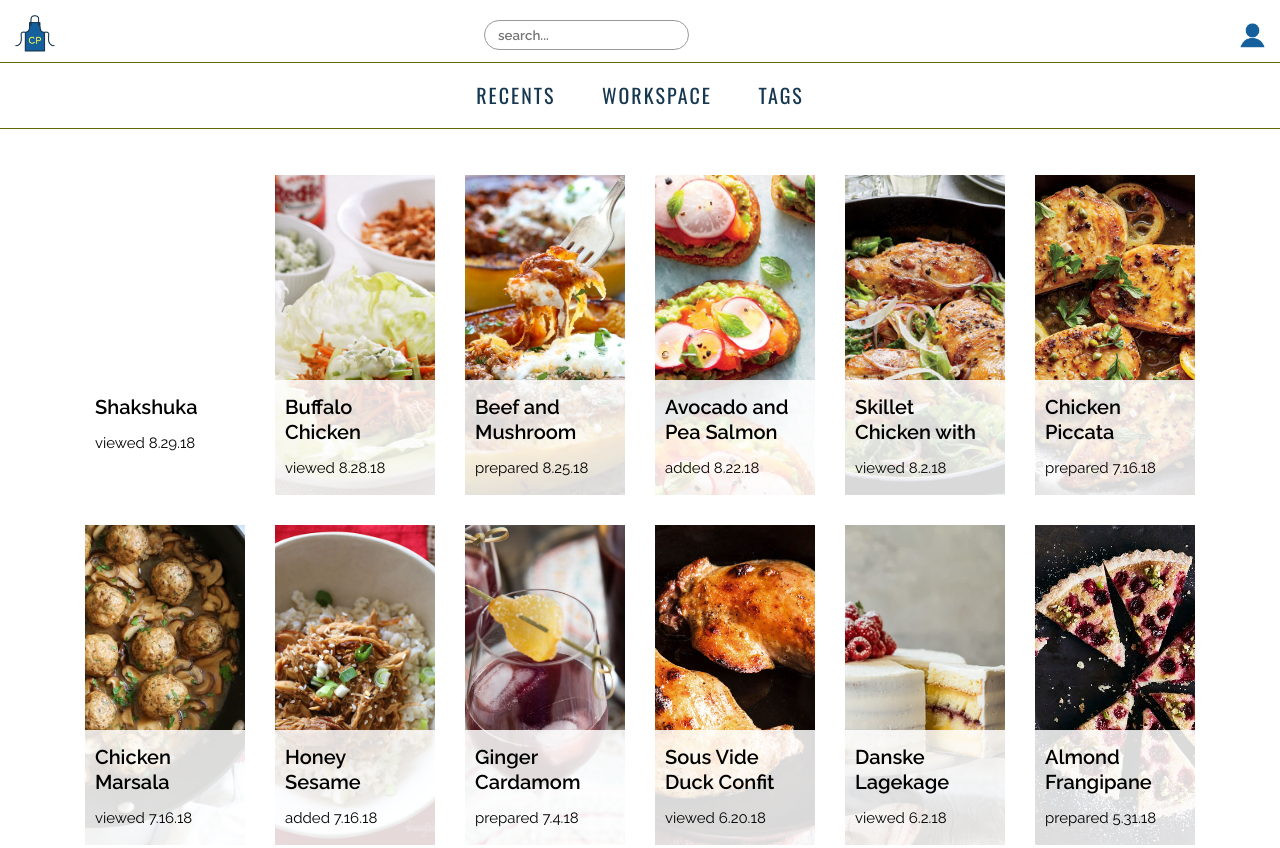
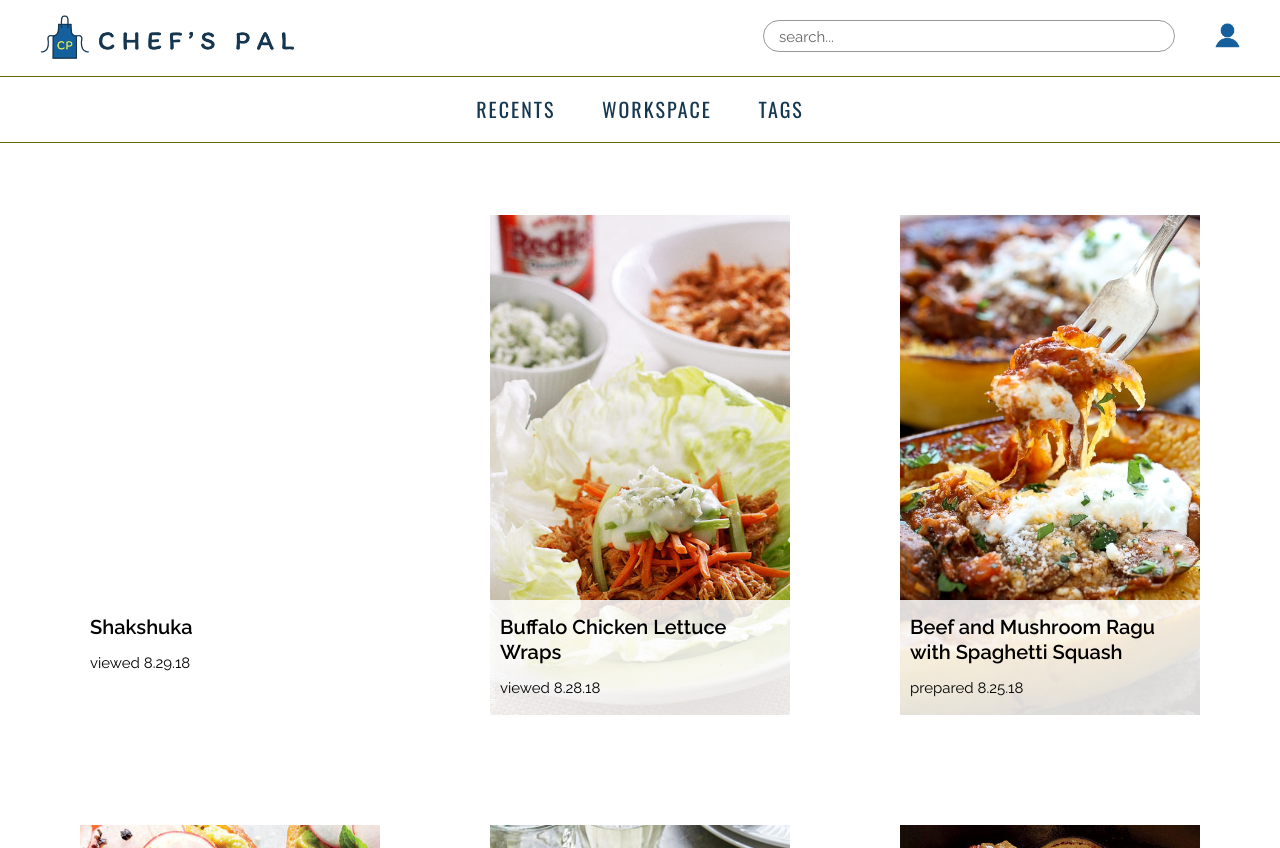
Before and after one commit to NicolEvans/chefspal, a plain HTML site: page recents.html in a window 1280 px wide. Shown: the top 848 px of the page. Drawn offline with nearby package versions, Linux system fonts and the light colour scheme.

Commit message:
responsiveness

```diff
--- a/recents.html
+++ b/recents.html
@@ -23,11 +23,12 @@
     <header>
       <nav>
         <ul class="toptop">
-          <li>
-            <img src="images/apron.png" alt="Chef's Pal Apron Logomark" class="logo">
+          <li class="logo">
+            <img src="images/apron.png" alt="Chef's Pal Apron Logomark" class="logomark">
+            <img src="images/ChefsPal_logo_secondary.png" alt="Chef's Pal Secondary Logo" class="full-logo">
           </li>
           <li class="search">
-            <input type="text" placeholder="search...">
+            <p class="search">search...<p>
           </li>
           <li class="account">
             <img src="images/account.png" class="account">
--- a/styles/recents.css
+++ b/styles/recents.css
@@ -18,23 +18,27 @@ ul.toptop {
   padding: .5em .75em;
 }
 
-li.logo {
-  grid-column: 1 /span 2;
+.full-logo {
+  display: none;
 }
 
-img.logo {
+img.logomark {
   width: 40px;
 }
 
 li.search {
-  grid-column: 4 / span 3;
+  grid-column: 5 / span 3;
+  border: .1em solid hsla(0, 0%, 60%, 1.0);
+  border-radius: 2em;
+  height: 1.5em;
+  margin: .5em 0;
+  width: auto;
 }
 
-.toptop input[type=text] {
-  border: .1em solid hsla(0, 0%, 60%, 1.0);
-  border-radius: 2em;
-  margin-top: .75em;
-  padding: .5em 1em;
+p.search {
+  color: hsla(0, 0%, 40%, 1.0);
+  font-size: .75em;
+  padding: .45em 1em;
 }
 
 li.account {
@@ -159,3 +163,51 @@ article p {
 .cranberry-tart {
   background-image: url(../images/recipes/cranberry-tart.jpeg);
 }
+
+@media screen and (min-width: 575px) {
+  /* Navigation */
+  ul.toptop {
+    grid-template-columns: repeat(13, 1fr);
+    padding: .5em 2em;
+  }
+
+  li.logo {
+    grid-column: 1 /  4;
+  }
+
+  .logomark {
+    display: none;
+  }
+
+  img.full-logo {
+    display: inline-block;
+    width: 13em;
+  }
+
+  li.search {
+    grid-column: 9 /span 5;
+    margin-right: 2em;
+  }
+
+  li.account {
+    grid-column-start: 15;
+  }
+
+  /* recipe cards */
+  article {
+    margin: 1.5em;
+    width: 15em;
+  }
+}
+
+@media screen and (min-width: 991px) {
+  li.search {
+    border: .07em solid hsla(0, 0%, 60%, 1.0);
+  }
+
+/* recipe cards */
+  article {
+    height: 25em;
+    margin: 2.75em;
+  }
+}
```
